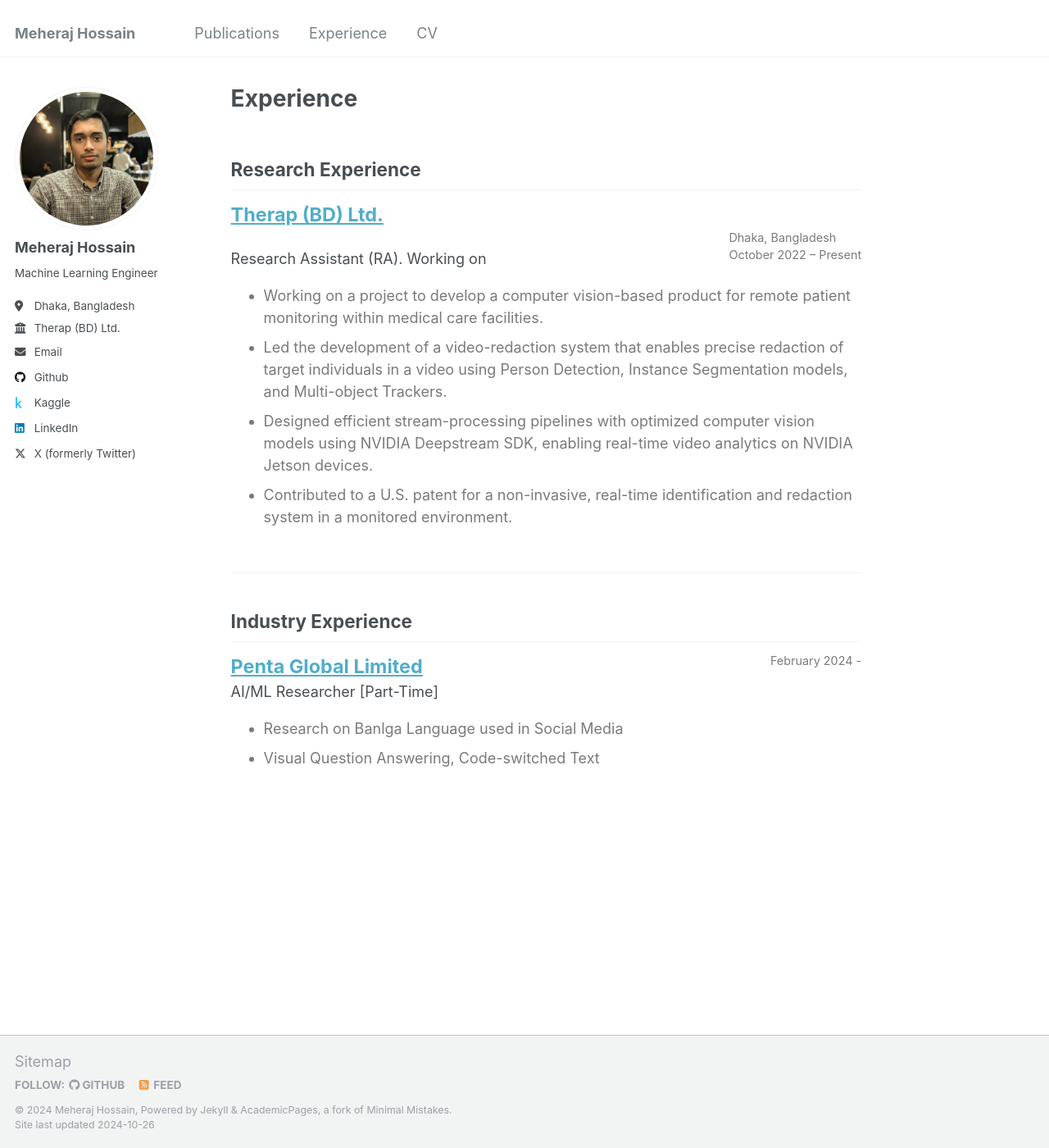
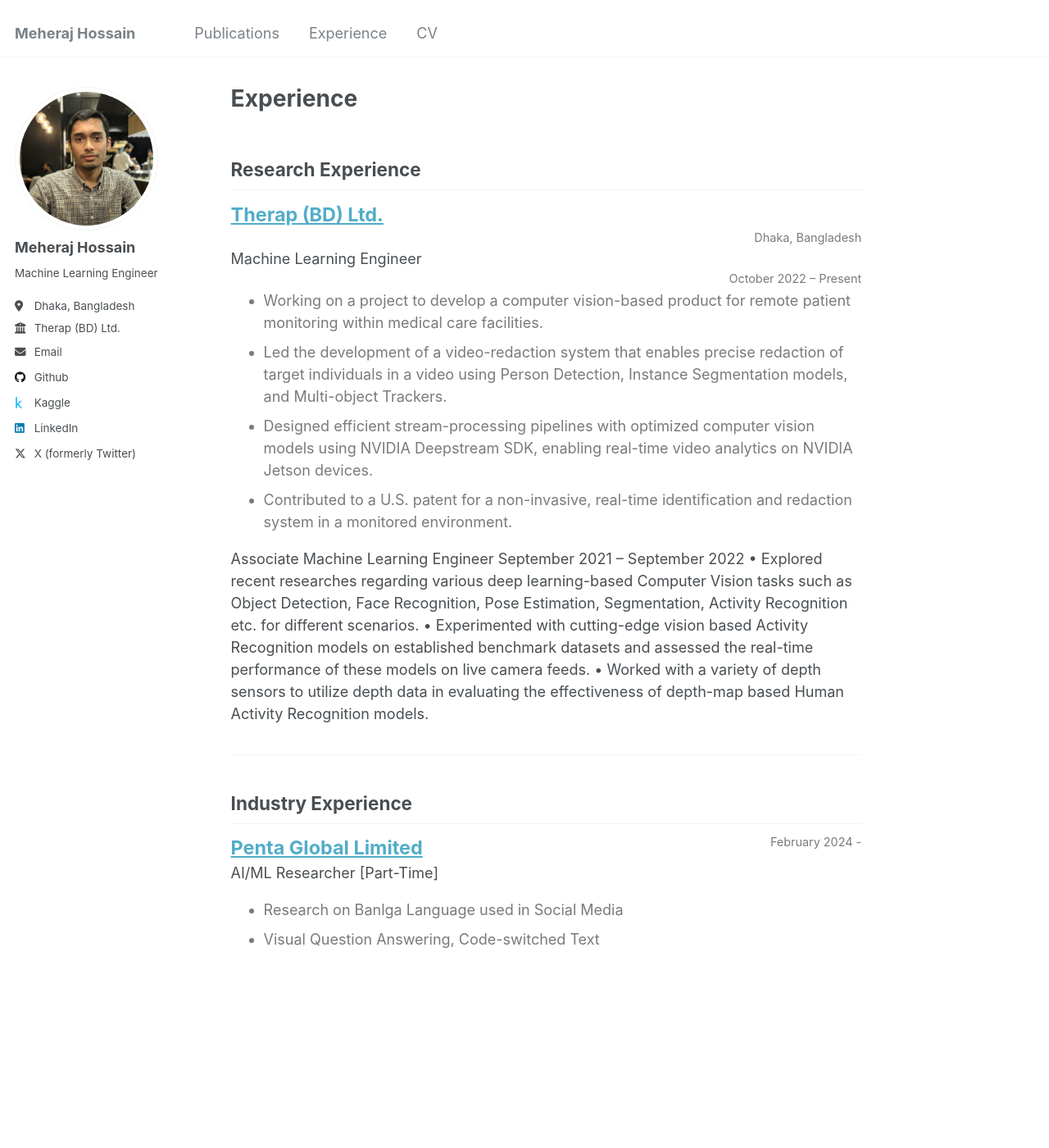
Before and after one commit to meheraj2325/meheraj2325.github.io, a Jekyll site: the page built from _pages/experience.html, in a window 1280 px wide and 1400 px high. Shown: the whole window at 82% size. Built offline with Jekyll 4.4.1, drawn with Linux system fonts in a browser that asks for light colours.

Commit message:
updating experience

```diff
--- a/_pages/experience.html
+++ b/_pages/experience.html
@@ -49,13 +49,19 @@ author_profile: true
     <p style="margin:0px">
       <b style="font-size: 130%;"> <a href="https://ccds.ai/"> Therap (BD) Ltd. </a></b>
       <div style="float:right; font-size:80%; color:#7a7a7a;"">
-        <span >   Dhaka, Bangladesh        </span><br/>
-
-        <span >October 2022 – Present</span>
-
+        <span >   Dhaka, Bangladesh        </span>
       </div>
     </p>
-    Research Assistant (RA). Working on
+
+    <p style="margin:0px">
+        Machine Learning Engineer
+
+        <div style="float:right; font-size:80%; color:#7a7a7a;"">
+
+          <span >October 2022 – Present</span>
+
+        </div>
+      </p>
     <div style="color:#7a7a7a">
       <ul>
 		<li> Working on a project to develop a computer vision-based product for remote patient monitoring within medical care
@@ -67,8 +73,18 @@ author_profile: true
         <li> Contributed to a U.S. patent for a non-invasive, real-time identification and redaction system in a monitored environment.</li>
 	  </ul>
     </div>
+
   </div>
 </div>
+
+Associate Machine Learning Engineer September 2021 – September 2022
+• Explored recent researches regarding various deep learning-based Computer Vision tasks such as Object Detection, Face
+Recognition, Pose Estimation, Segmentation, Activity Recognition etc. for different scenarios.
+• Experimented with cutting-edge vision based Activity Recognition models on established benchmark datasets and
+assessed the real-time performance of these models on live camera feeds.
+• Worked with a variety of depth sensors to utilize depth data in evaluating the effectiveness of depth-map based Human
+Activity Recognition models.
+
 <hr style="height:1em; margin:0em; visibility:hidden;" /><hr>
 <h2>Industry Experience</h2>
 <div style="display:flex; align-items:center;">
```
